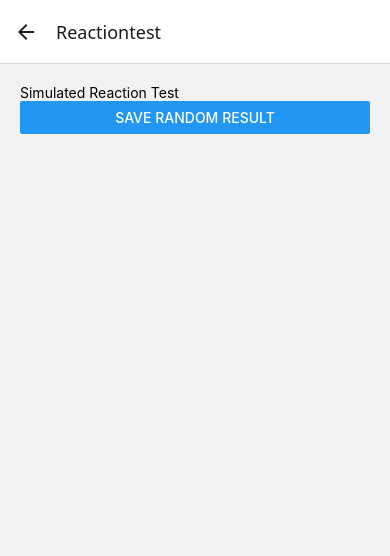
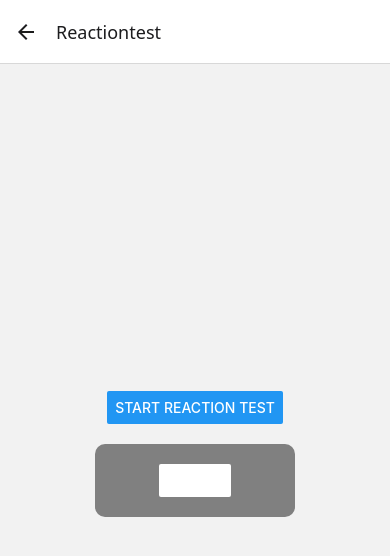
Before and after one commit to Mawasto/Mobile-App, a React Native app: screen /Reactiontest in a window 390 px wide. Shown: the top 556 px of the page. Built offline with nearby package versions, Linux system fonts and the light colour scheme.

Commit message:
added results showing of reaction time test - working with firebase

```diff
--- a/App.tsx
+++ b/App.tsx
@@ -25,9 +25,10 @@ const firebaseConfig = {
 
 const app = initializeApp(firebaseConfig);
 
+initializeApp(firebaseConfig);
+
 import { RootStackParamList } from './types';
 
-initializeApp(firebaseConfig);
 
 const Stack = createNativeStackNavigator<RootStackParamList>();
 
--- a/app.json
+++ b/app.json
@@ -20,7 +20,8 @@
         "foregroundImage": "./assets/adaptive-icon.png",
         "backgroundColor": "#ffffff"
       },
-      "edgeToEdgeEnabled": true
+      "edgeToEdgeEnabled": true,
+      "package": "com.anonymous.mobileapp"
     },
     "web": {
       "favicon": "./assets/favicon.png"
--- a/package.json
+++ b/package.json
@@ -5,8 +5,8 @@
   "main": "index.ts",
   "scripts": {
     "start": "expo start",
-    "android": "expo start --android",
-    "ios": "expo start --ios",
+    "android": "expo run:android",
+    "ios": "expo run:ios",
     "web": "expo start --web"
   },
   "dependencies": {
--- a/views/Reactiontest.tsx
+++ b/views/Reactiontest.tsx
@@ -1,29 +1,69 @@
-import React from 'react';
-import { View, Button, Text } from 'react-native';
+import React, { useState, useRef } from 'react';
+import { View, Text, Button, StyleSheet } from 'react-native';
 import { getAuth } from 'firebase/auth';
-import { getFirestore, doc, setDoc } from 'firebase/firestore';
+import { getFirestore, collection, addDoc } from 'firebase/firestore';
 
 const ReactionTest = () => {
-    const handleSaveResult = async () => {
-        const auth = getAuth();
-        const db = getFirestore();
-        const user = auth.currentUser;
-        if (user) {
-            const uid = user.uid;
-            await setDoc(doc(db, 'results', uid), {
-                reactionTime: Math.floor(Math.random() * 1000),
-                timestamp: new Date().toISOString()
-            });
-            alert('Result saved!');
+    const [isReady, setIsReady] = useState(false);
+    const [reactionTime, setReactionTime] = useState<number | null>(null);
+    const [startTime, setStartTime] = useState<number | null>(null);
+    const timeoutRef = useRef<NodeJS.Timeout | null>(null);
+
+    const startTest = () => {
+        setIsReady(false);
+        setReactionTime(null);
+
+        const delay = Math.random() * 3000 + 1000;
+        timeoutRef.current = setTimeout(() => {
+            setStartTime(Date.now());
+            setIsReady(true);
+        }, delay);
+    };
+
+    const handleClick = async () => {
+        if (!isReady) {
+            alert("Too soon! Wait for the button to turn red.");
+            if (timeoutRef.current) clearTimeout(timeoutRef.current);
+        } else if (startTime !== null) {
+            const endTime = Date.now();
+            const result = endTime - startTime;
+            setReactionTime(result);
+            setIsReady(false);
+
+            const auth = getAuth();
+            const user = auth.currentUser;
+            if (user) {
+                const db = getFirestore();
+                const userResultsRef = collection(db, 'reactionResults', user.uid, 'results');
+                await addDoc(userResultsRef, {
+                    reactionTime: result,
+                    timestamp: new Date().toISOString()
+                });
+            }
         }
     };
 
     return (
-        <View style={{ padding: 20 }}>
-            <Text>Simulated Reaction Test</Text>
-            <Button title="Save Random Result" onPress={handleSaveResult} />
+        <View style={styles.container}>
+            <Button title="Start Reaction Test" onPress={startTest} />
+            <View style={[styles.reactionBox, { backgroundColor: isReady ? 'red' : 'gray' }]}>
+                <Button title="Tap me!" onPress={handleClick} color="#fff" />
+            </View>
+            {reactionTime !== null && <Text>Your reaction time: {reactionTime} ms</Text>}
         </View>
     );
 };
 
+const styles = StyleSheet.create({
+    container: { padding: 20, alignItems: 'center', justifyContent: 'center', flex: 1 },
+    reactionBox: {
+        marginTop: 20,
+        padding: 20,
+        borderRadius: 10,
+        width: 200,
+        alignItems: 'center',
+        justifyContent: 'center'
+    }
+});
+
 export default ReactionTest;
--- a/views/Results.tsx
+++ b/views/Results.tsx
@@ -1,37 +1,44 @@
 import React, { useEffect, useState } from 'react';
-import { View, Text } from 'react-native';
+import { View, Text, StyleSheet, ScrollView } from 'react-native';
 import { getAuth } from 'firebase/auth';
-import { getFirestore, doc, getDoc } from 'firebase/firestore';
+import { getFirestore, collection, getDocs, query, orderBy } from 'firebase/firestore';
 
 const Results = () => {
-    const [result, setResult] = useState<any>(null);
+    const [reactionTimes, setReactionTimes] = useState<number[]>([]);
 
     useEffect(() => {
         const fetchData = async () => {
             const auth = getAuth();
-            const db = getFirestore();
             const user = auth.currentUser;
             if (user) {
-                const resDoc = await getDoc(doc(db, 'results', user.uid));
-                if (resDoc.exists()) setResult(resDoc.data());
+                const db = getFirestore();
+                const resultsRef = collection(db, 'reactionResults', user.uid, 'results');
+                const q = query(resultsRef, orderBy('timestamp', 'desc'));
+                const querySnapshot = await getDocs(q);
+                const times = querySnapshot.docs.map(doc => doc.data().reactionTime);
+                setReactionTimes(times);
             }
         };
         fetchData();
     }, []);
 
     return (
-        <View style={{ padding: 20 }}>
-            <Text>Results:</Text>
-            {result ? (
-                <>
-                    <Text>Reaction Time: {result.reactionTime} ms</Text>
-                    <Text>Date: {new Date(result.timestamp).toLocaleString()}</Text>
-                </>
+        <ScrollView contentContainerStyle={styles.container}>
+            <Text style={styles.title}>Reaction Test History:</Text>
+            {reactionTimes.length > 0 ? (
+                reactionTimes.map((time, index) => (
+                    <Text key={index}>#{index + 1}: {time} ms</Text>
+                ))
             ) : (
-                <Text>No results found</Text>
+                <Text>No results found.</Text>
             )}
-        </View>
+        </ScrollView>
     );
 };
 
+const styles = StyleSheet.create({
+    container: { padding: 20, alignItems: 'center', justifyContent: 'center' },
+    title: { fontSize: 18, fontWeight: 'bold', marginBottom: 10 }
+});
+
 export default Results;
```
